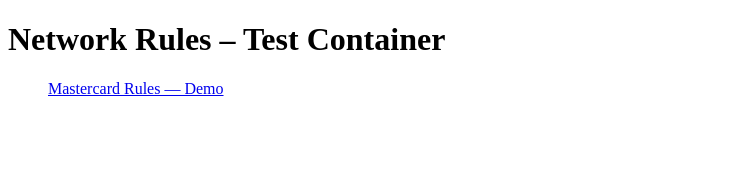
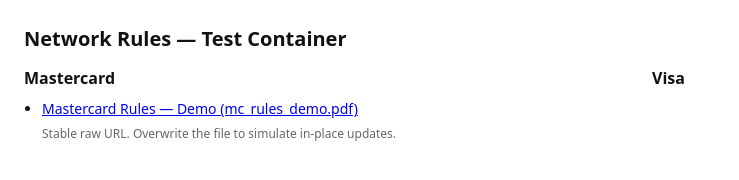
Before and after one commit to ddsa886/rules_test_repo, a plain HTML site: page index.html in a window 1280 px wide. Shown: the whole page, without its empty margins (0-739 px from the left). Drawn offline with Linux system fonts and the light colour scheme.

Commit message:
Update index.html

```diff
--- a/index.html
+++ b/index.html
@@ -1,8 +1,38 @@
 <!doctype html>
-<meta charset="utf-8">
-<title>Test Rules Container</title>
-<h1>Network Rules – Test Container</h1>
-<ul>
-  <a href="./mc_rules_demo.pdf">Mastercard Rules — Demo</a>
-  <!-- add more PDFs here later -->
-</ul>
+<html lang="en">
+<head>
+  <meta charset="utf-8" />
+  <title>Test Rules Container</title>
+  <meta name="viewport" content="width=device-width, initial-scale=1" />
+  <style>
+    body{font:14px/1.5 system-ui,Segoe UI,Roboto,Helvetica,Arial;margin:24px;color:#111}
+    h1{font-size:20px;margin:0 0 12px}
+    .grid{display:grid;grid-template-columns:1fr 1fr;gap:24px;align-items:start}
+    h2{font-size:16px;margin:0 0 8px}
+    ul{margin:0;padding-left:18px}
+    .meta{color:#666;font-size:12px;margin-top:6px}
+  </style>
+</head>
+<body>
+  <h1>Network Rules — Test Container</h1>
+  <div class="grid">
+    <section>
+      <h2>Mastercard</h2>
+      <ul>
+        <li>
+          <a href="https://raw.githubusercontent.com/ddsa886/rules_test_repo/main/mc_rules_demo.pdf" target="_blank" rel="noopener">
+            Mastercard Rules — Demo (mc_rules_demo.pdf)
+          </a>
+          <div class="meta">Stable raw URL. Overwrite the file to simulate in-place updates.</div>
+        </li>
+      </ul>
+    </section>
+    <section>
+      <h2>Visa</h2>
+      <ul>
+        <!-- Add Visa test PDFs here when ready -->
+      </ul>
+    </section>
+  </div>
+</body>
+</html>
```
